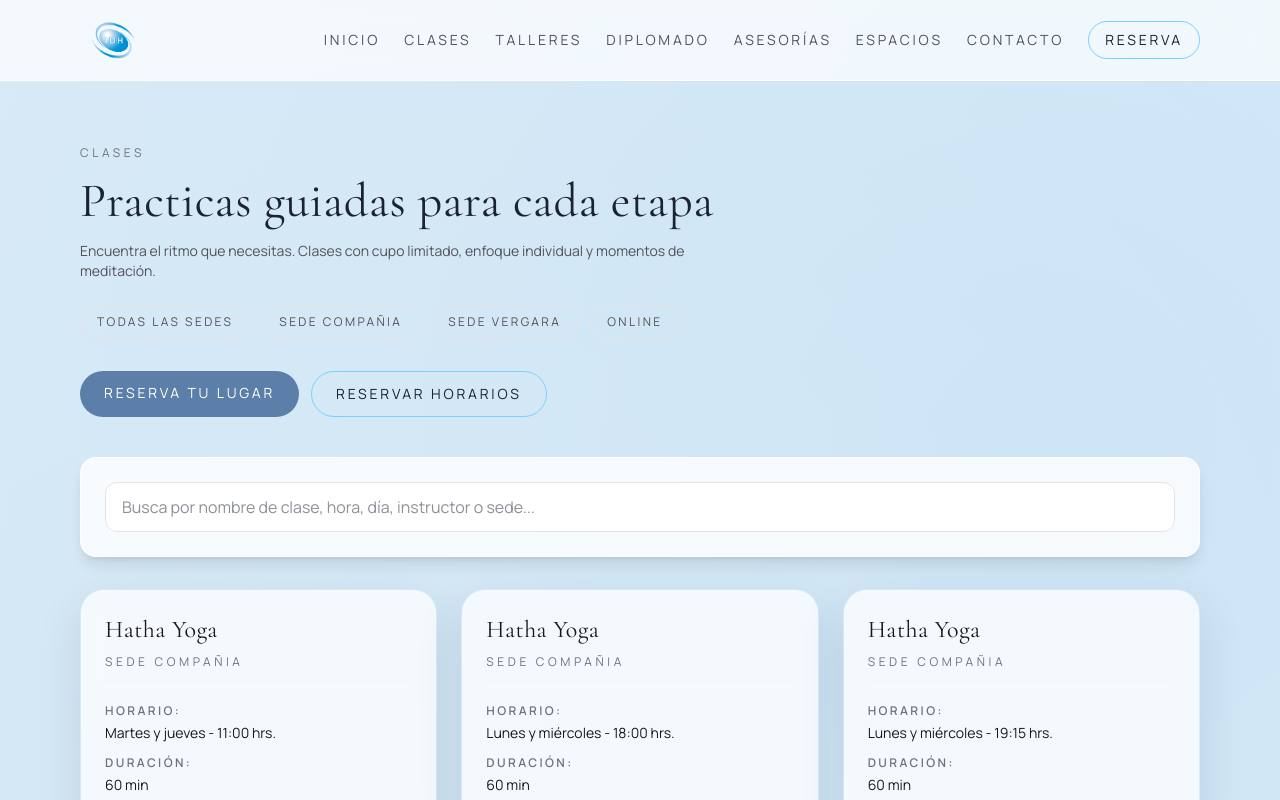
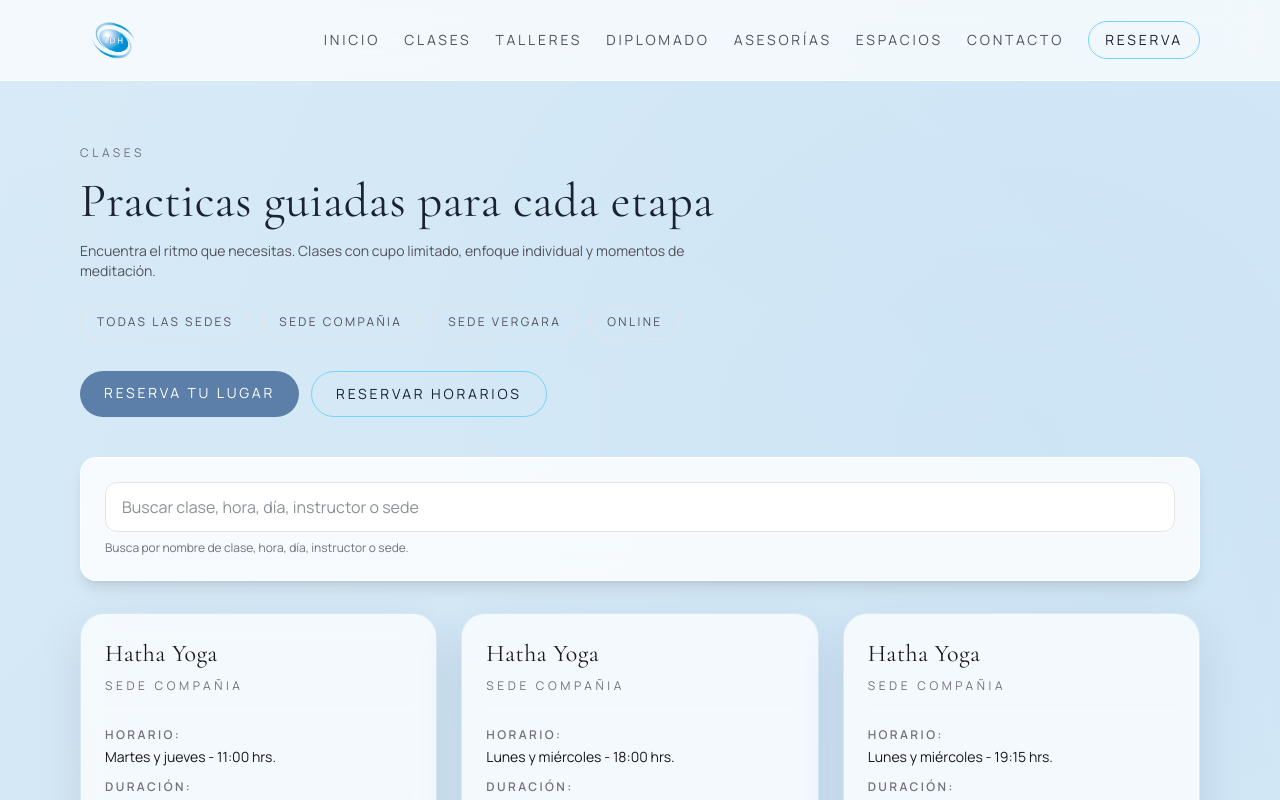
Before and after one commit to prodesarrollowebmx/web-idh-febrero-2026, a Next.js app: page /clases in a window 1280 px wide. Shown: the top 800 px of the page. Built offline with nearby package versions, Linux system fonts and the light colour scheme; no server answers.

Commit message:
ajuste texto buscador

```diff
--- a/src/components/HorariosSearcher.jsx
+++ b/src/components/HorariosSearcher.jsx
@@ -62,11 +62,14 @@ export default function HorariosSearcher({ clases, sedes }) {
       <div className="sticky top-20 z-40 bg-white/80 backdrop-blur-xl rounded-2xl border border-white/70 p-6 shadow-lg">
         <input
           type="text"
-          placeholder="Busca por nombre de clase, hora, día, instructor o sede..."
+          placeholder="Buscar clase, hora, día, instructor o sede"
           value={searchTerm}
           onChange={(e) => setSearchTerm(e.target.value)}
           className="w-full px-4 py-3 rounded-xl border border-zinc-200 bg-white focus:outline-none focus:border-blue-500 focus:ring-2 focus:ring-blue-200"
         />
+        <p className="mt-2 text-xs text-zinc-500">
+          Busca por nombre de clase, hora, día, instructor o sede.
+        </p>
         {searchTerm && (
           <p className="text-sm text-zinc-500 mt-2">
             {filteredClases.length} clase{filteredClases.length !== 1 ? "s" : ""} encontrada{filteredClases.length !== 1 ? "s" : ""}
```
